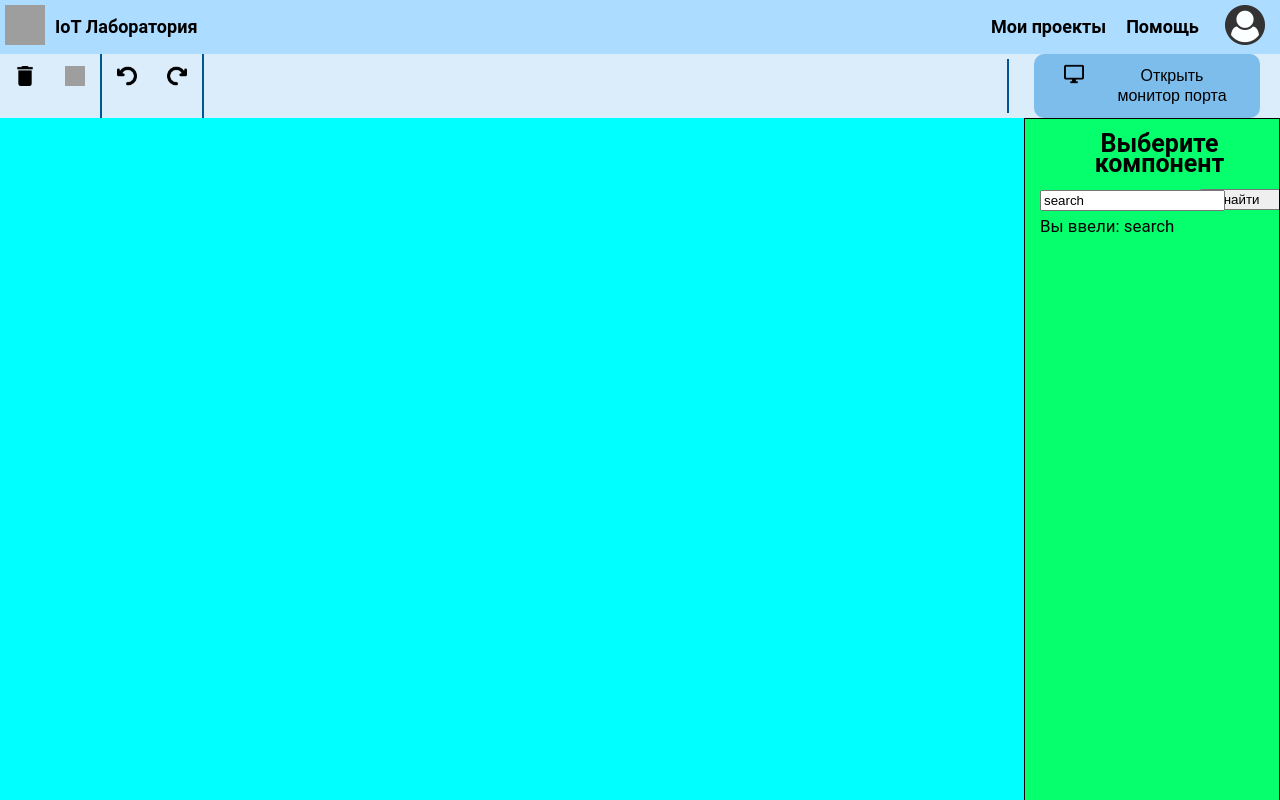
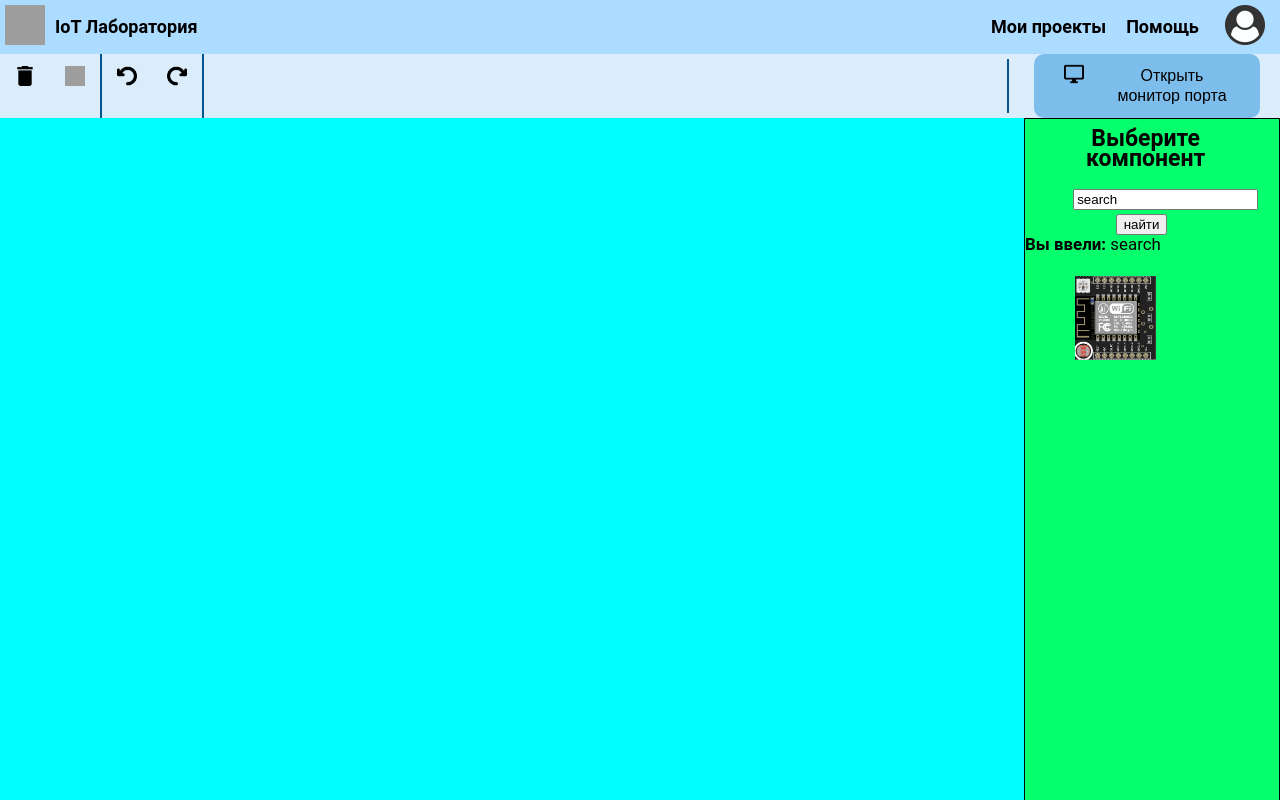
Before and after one commit to adden00/iotLab_front, an Angular app: page / in a window 1280 px wide. Shown: the top 800 px of the page. Built offline with nearby package versions, Linux system fonts and the light colour scheme; grey boxes are pictures that could not be loaded.

Commit message:
add esp to the list

```diff
--- a/src/app/library/library.component.html
+++ b/src/app/library/library.component.html
@@ -1,13 +1,34 @@
 <div class="library_frame">
+  <div class="wrapper">
 
-  <h1 class="label_select_component">
-    Выберите компонент
-  </h1>
 
-  <button class="close_btn" >найти</button>
+    <h1 class="label_select_component">
+      Выберите компонент
+    </h1>
 
-  <div class="input_search_element">
-    <input type="text" [(ngModel)] = "searchText">
+
+
+    <div class="input_search_element">
+      <input type="text" [(ngModel)] = "searchText">
+      <div class="close_btn">
+        <button>найти</button>
+      </div>
+    </div>
+
+    <p class="label_from_input">
+      <b>Вы ввели:</b> {{searchText}}
+    </p>
+
+    <ul class="list_components">
+
+      <li class="component" >
+        <img class="esp" src="assets/images/components_library/esp8266.png" alt="esp">
+      </li>
+      <li class="component"></li>
+      <li class="component"></li>
+
+    </ul>
+
   </div>
-  <p class="from_input">Вы ввели: {{searchText}}</p>
+
 </div>
--- a/src/app/library/library.component.scss
+++ b/src/app/library/library.component.scss
@@ -1,3 +1,5 @@
+//общие стили
+
 .library_frame {
   position: relative;
   width: 100%;
@@ -10,50 +12,60 @@
   font-weight: normal;
   font-size: 16.8873px;
   line-height: 20px;
+}
 
 
+.wrapper {
+  width: 95%;
 }
 
 h1 {
-  font-size: 25px;
+  font-size: 23px;
 }
 
+
+//стили шапки и поиска
+
 .label_select_component {
-  position: absolute;
-  max-width: 100%;
-  height: 49px;
-  left: 15px;
-  top: 10px;
-  margin: 5px auto;
+  margin: 10px 5px;
   text-align: center;
-
-
-}
-
-.close_btn {
-  position: absolute;
-  width: 85.14px;
-  height: 21.11px;
-  left: 174px;
-  top: 70px;
-
 }
 
 
 .input_search_element {
-  position: absolute;
-  width: 50px;
+  display: flex;
+  flex-wrap: wrap;
+  justify-content: space-around;
+  width: 100%;
   height: 25px;
-  top: 70px;
-  left: 15px;
+  margin: 20px 20px;
+}
+
+.close_btn {
+
+  width: 100px;
+  height: 21.11px;
+  padding-top: 3px;
+}
+
+.label_from_input {
+  width: 200px;
+  height: 25px;
+}
+
+//Стили для списка компонентов
+
+.list_components {
+  list-style-type: none;
+  margin: 0 auto;
+}
+
+.component {
+   margin: 0 10px;
 
 }
 
-.from_input {
-  position: absolute;
-  width: 200px;
-  height: 25px;
-  top: 80px;
-  left: 15px;
+.esp {
+  width: calc(50% - 10px);
 
 }
```
Also changed, not shown: src/assets/images/components_library/esp8266.png (added).
